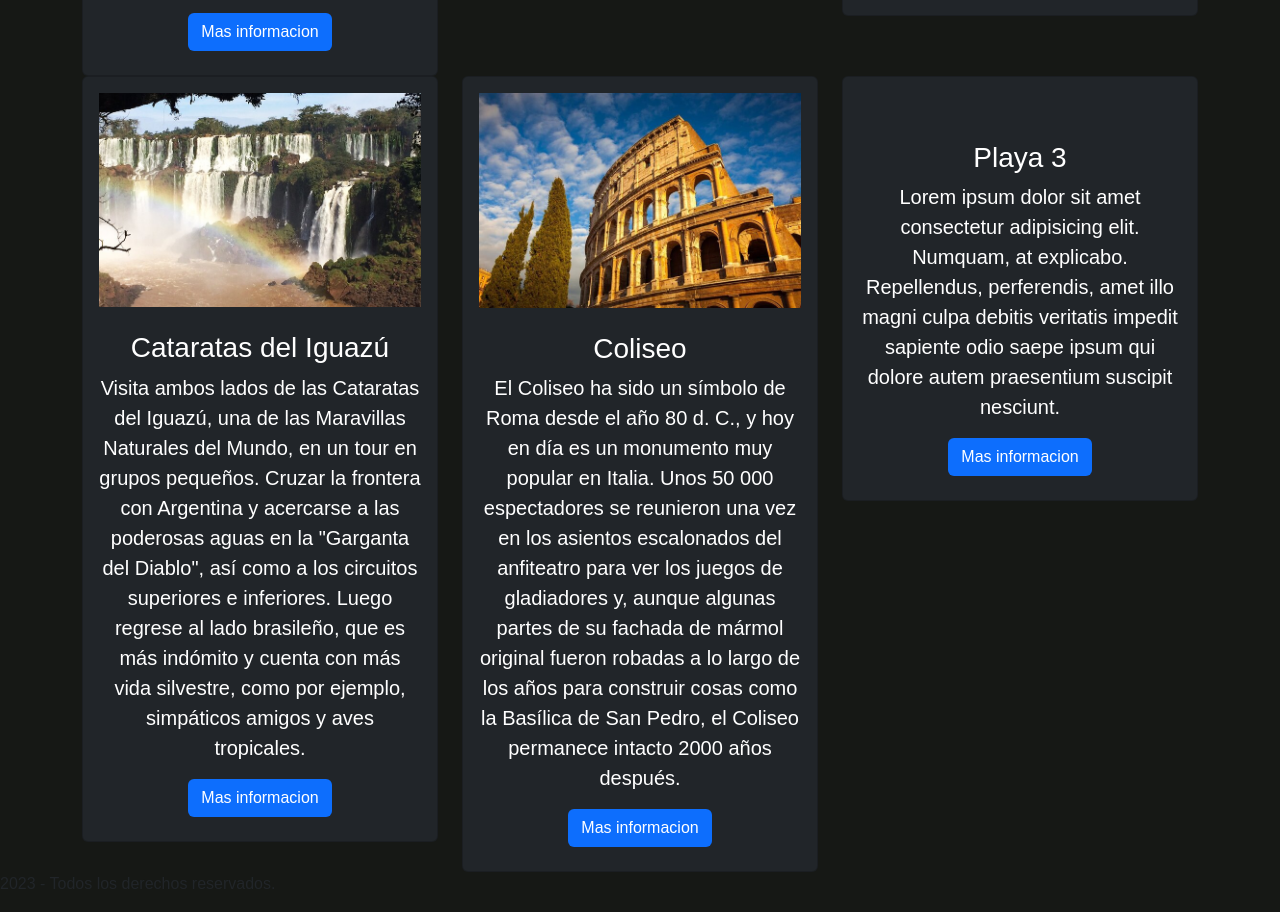
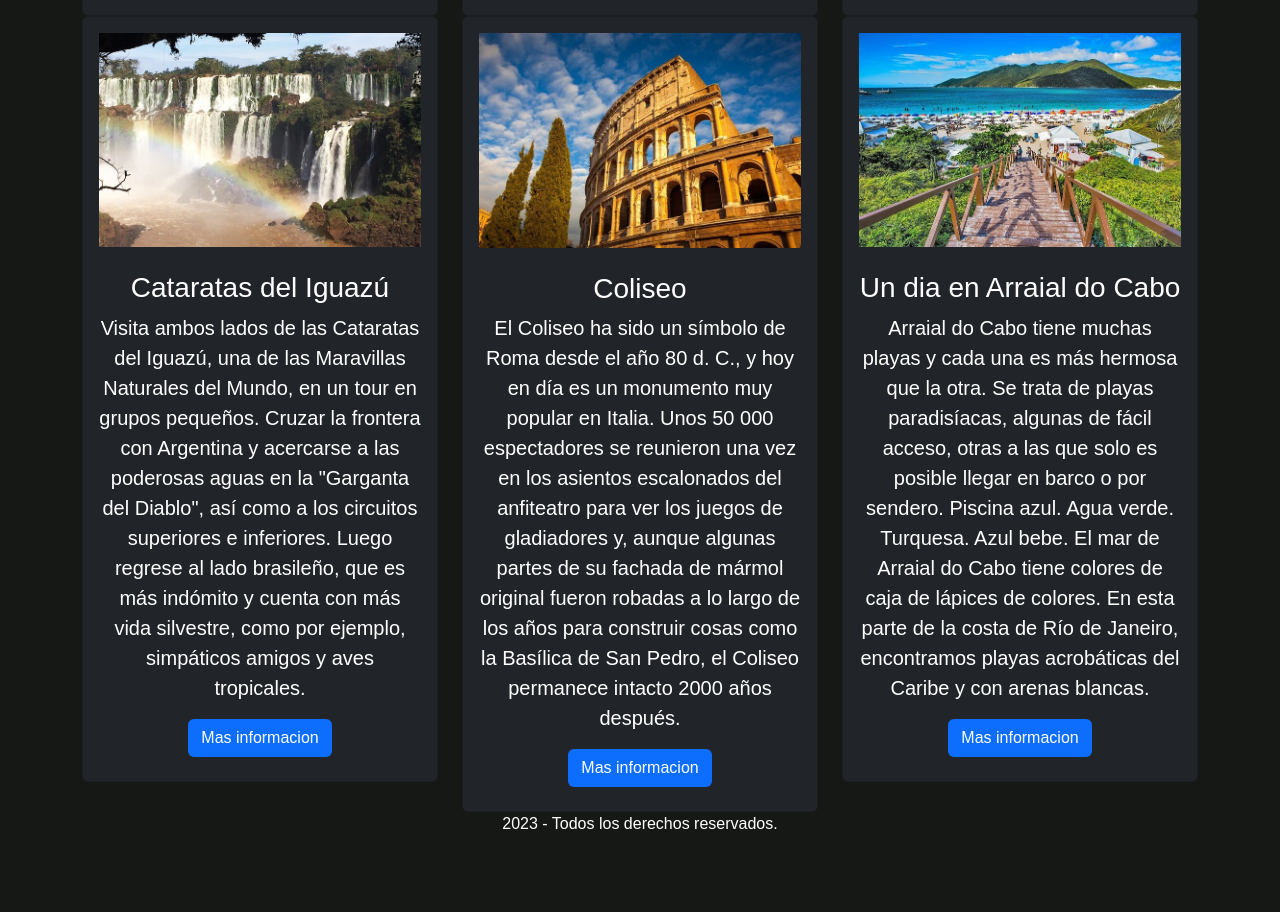
Before and after one commit to nachomenguez3012/PurosAromas, a plain HTML site: page views/products.html in a window 1280 px wide. Shown: the part 915-1827 px from the top of the page. After the commit the page ends 1767 px from the top, so only its background shows below. Drawn offline with nearby package versions, Linux system fonts and the light colour scheme.

Commit message:
sexto  producto

```diff
--- a/views/products.html
+++ b/views/products.html
@@ -80,8 +80,7 @@
                                     Tijuca, deteniéndose en Paineiras para abordar el transporte a la cima de Corcovado,
                                     hogar de la estatua del Cristo Redentor. Tome el teleférico de Urca hasta la cima de
                                     Sugar Loaf Mountain, luego almuerce en uno de los mejores asadores de la ciudad
-                                    antes de visitar el estadio Maracanã y el Sambadrome. El transporte de ida y vuelta
-                                    desde los hoteles de Río está incluido.
+                                    antes de visitar el estadio Maracanã y el Sambadrome.
                                 </p>
                                 <button class="btn bg-primary text-white">Mas informacion</button>
                             </div>
@@ -100,6 +99,7 @@
                                     de Tegenungan, el santuario del bosque de monos sagrados, un mercado de arte donde
                                     puede comprar recuerdos, el Palacio Puri Saren (Palacio de Ubud) y el Templo Tirta
                                     Empul, conocido por sus manantiales naturales.
+                                    Un tour que no te podes perder a la hora de visitar Asia, es increible.
                                 </p>
                                 <a class="btn bg-primary text-white"
                                     btn="https://www.viator.com/es-ES/tours/Ubud/Private-Sightseeing-Tour-Ubud-and-Waterfall/d5467-86621P5">Mas
@@ -164,14 +164,16 @@
                         <div class=" card text-light text-center bg-dark pb-2">
                             <div class="card-body text-white">
                                 <div class="img-area mb-4">
-                                    <img src="../image/" class="img-fluid" alt="">
+                                    <img src="../image/pontal.jpg" class="img-fluid" alt="">
                                 </div>
-                                <h3>Playa 3</h3>
-                                <p class="lead">Lorem ipsum dolor sit amet consectetur adipisicing elit. Numquam, at
-                                    explicabo.
-                                    Repellendus, perferendis, amet illo magni culpa debitis veritatis impedit sapiente
-                                    odio
-                                    saepe ipsum qui dolore autem praesentium suscipit nesciunt.</p>
+                                <h3>Un dia en Arraial do Cabo</h3>
+                                <p class="lead">Arraial do Cabo tiene muchas playas y cada una es más hermosa que la
+                                    otra. Se trata de playas paradisíacas, algunas de fácil acceso, otras a las que solo
+                                    es posible llegar en barco o por sendero. Piscina azul. Agua verde. Turquesa. Azul
+                                    bebe. El mar de Arraial do Cabo tiene colores de caja de lápices de colores. En esta
+                                    parte de la costa de Río de Janeiro, encontramos playas acrobáticas del Caribe y con
+                                    arenas blancas.
+                                </p>
                                 <button class="btn bg-primary text-white">Mas informacion</button>
                             </div>
                         </div>
@@ -182,7 +184,8 @@
     </main>
 
     <footer>
-        <p>2023 - Todos los derechos reservados.</p>
+        <div class="texto">
+            <p>2023 - Todos los derechos reservados.</p>
         </div>
     </footer>
 
```
Also changed, not shown: image/pontal.jpg (added).
